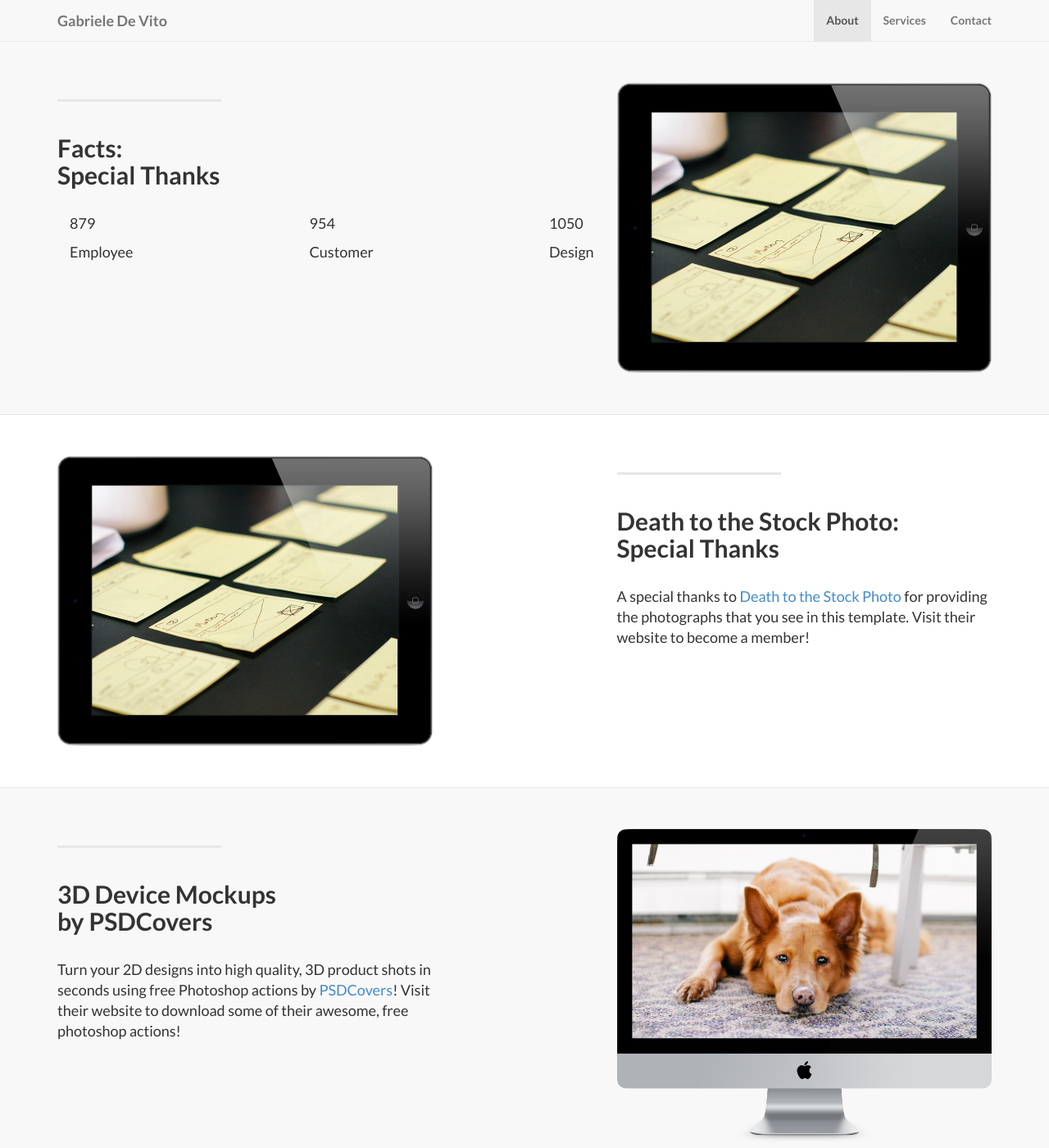
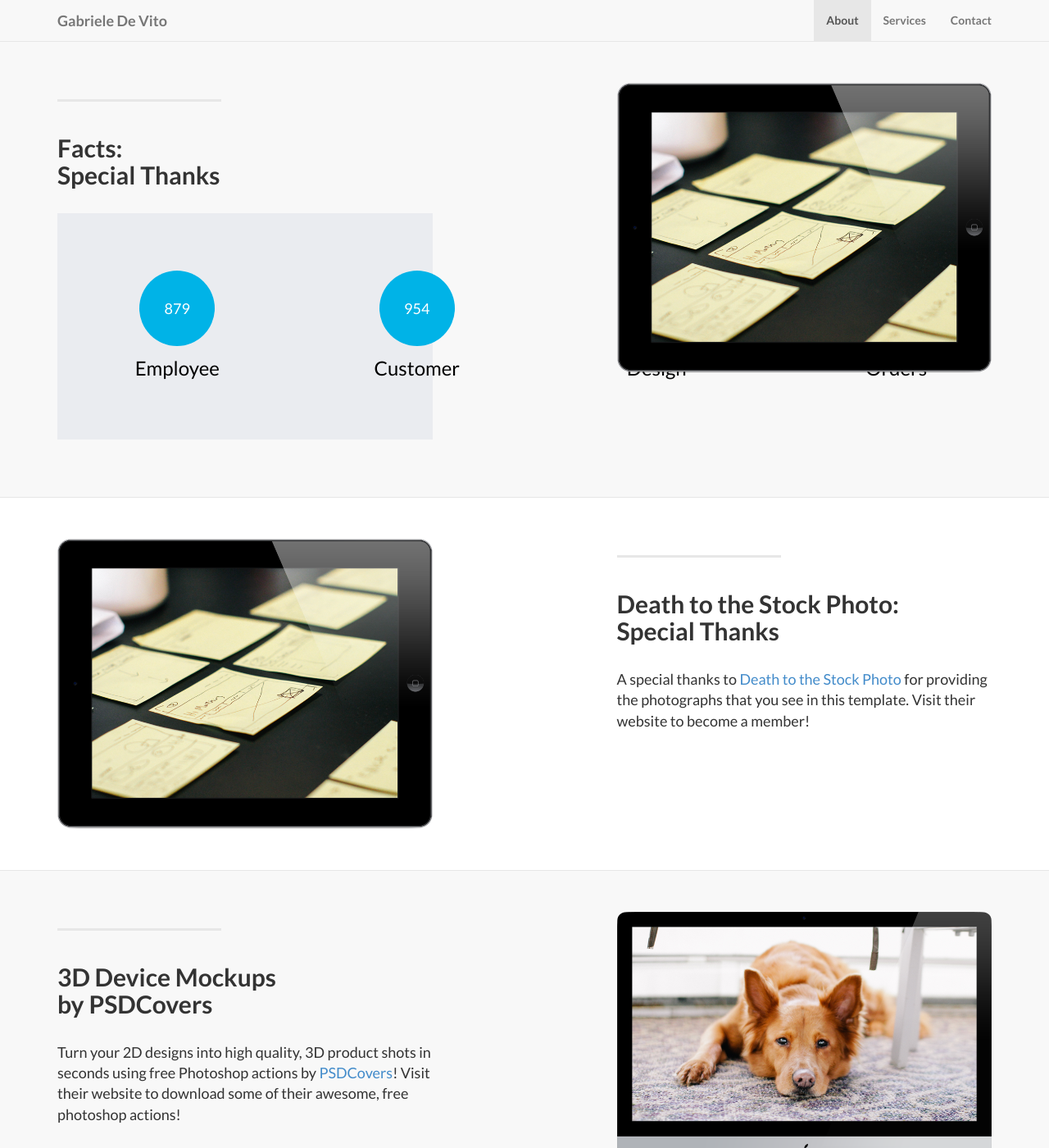
Before and after one commit to gadevito/gadevito.github.io, a Jekyll site: the page built from index.html, in a window 1280 px wide and 1400 px high, scrolled down 1145 px. Shown: the whole window at 82% size. Built offline with Jekyll 4.4.1, drawn with Linux system fonts in a browser that asks for light colours.

```diff
--- a/css/landing-page.css
+++ b/css/landing-page.css
@@ -164,3 +164,38 @@ footer {
 p.copyright {
     margin: 15px 0 0;
 }
+
+.counter
+{
+    background-color: #eaecf0;
+    text-align: center;
+}
+.employees,.customer,.design,.order
+{
+    margin-top: 70px;
+    margin-bottom: 70px;
+}
+.counter-count
+{
+    font-size: 18px;
+    background-color: #00b3e7;
+    border-radius: 50%;
+    position: relative;
+    color: #ffffff;
+    text-align: center;
+    line-height: 92px;
+    width: 92px;
+    height: 92px;
+    -webkit-border-radius: 50%;
+    -moz-border-radius: 50%;
+    -ms-border-radius: 50%;
+    -o-border-radius: 50%;
+    display: inline-block;
+}
+
+.employee-p,.customer-p,.order-p,.design-p
+{
+    font-size: 24px;
+    color: #000000;
+    line-height: 34px;
+}
```
Also changed, not shown: _posts/2014-09-21-about-1.markdown (+13 -0 lines).
